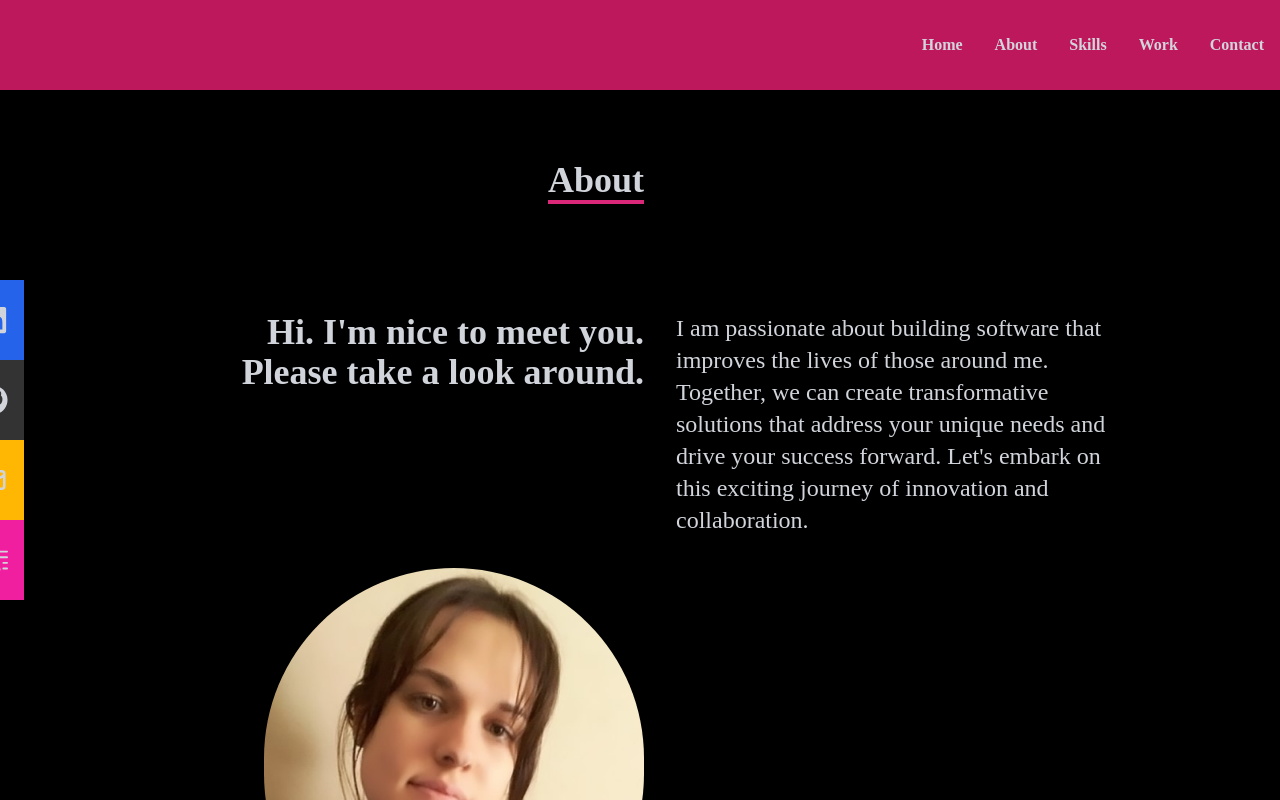
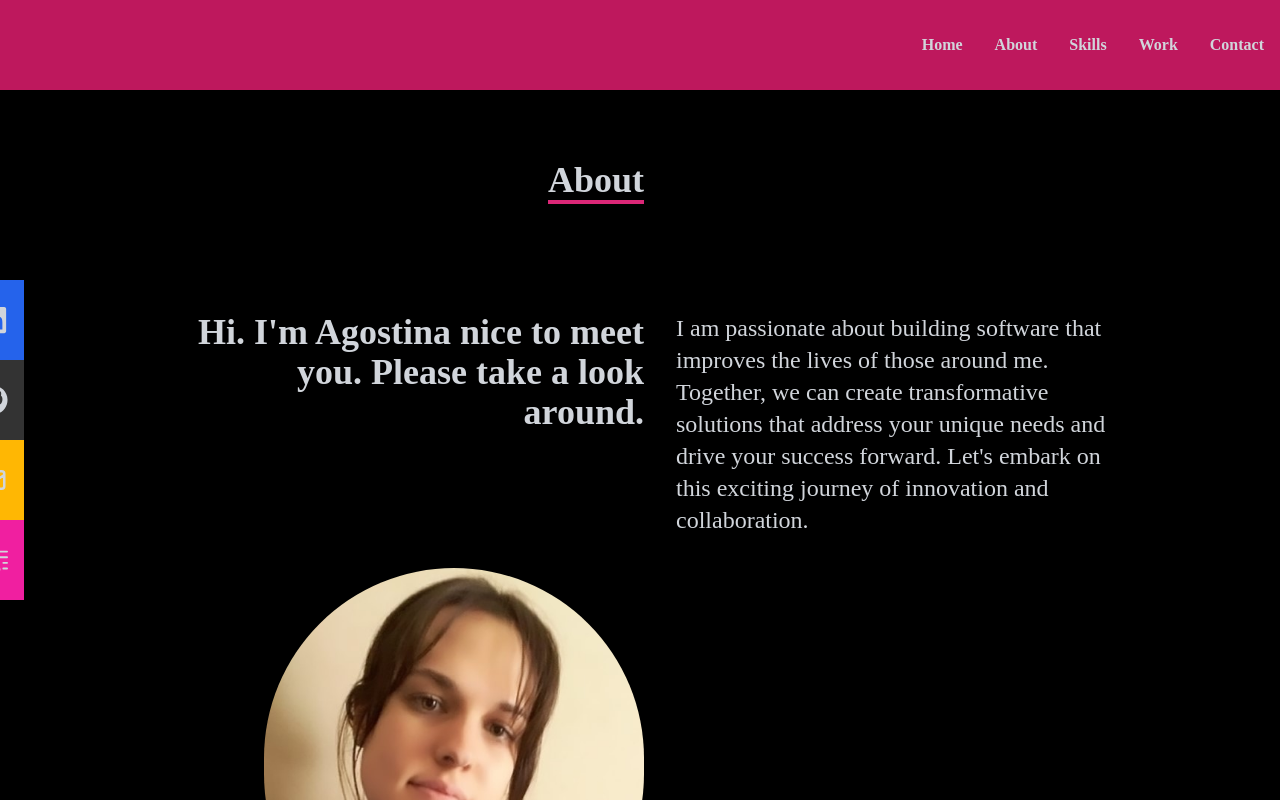
Before and after one commit to AgostinaBoris/portfolio, a React (Create React App) app: page /about in a window 1280 px wide. Shown: the top 800 px of the page. Built offline with nearby package versions, Linux system fonts and the light colour scheme.

Commit message:
cambie componente about

```diff
--- a/src/components/About.jsx
+++ b/src/components/About.jsx
@@ -1,37 +1,6 @@
 import React from "react";
 import YO from '../assets/yop.jpg';
 
-
-// function About() {
-//   return (
-//     <div name="about" className="w-full h-full pt-20 bg-black text-gray-300">
-//       <div className="flex flex-col justify-center items-center w-full h-full">
-//         <div className="max-w-[1000px] w-full grid grid-cols-2 gap-8">
-//           <div className="sm:text-right mt-20 pb-8 pl-4">
-//             <p className="text-4xl font-bold inline border-b-4 border-pink-600">
-//               About
-//         </p>
-//           </div>
-//     </div>
-//     <div className="max-w-[1400px] w-full grid sm:grid-cols-2 py-20 gap-8 px-4">
-//         <div className="sm:text-right text-4xl font-bold">
-//             <p>Hi. I'm Agostina, nice to meet you. Please take a look around.</p>
-//         </div>
-//         <div>
-//             <p className="text-2xl">I am passionate about building software that improves the lives of those around me. Together, we can create transformative solutions that address your unique needs and drive your success forward. Let's embark on this exciting journey of innovation and collaboration.
-//             </p>
-//         </div>
-//         <div className="grid sm:grid-cols-1 w-full h-full justify-center items-center  pl-20">
-//           <img src={YO} width={360} height={480} alt="/" className="rounded-full"></img>
-//         </div>
-//     </div>
-//     </div>
-//     </div>
-//   );
-// }
-
-
-// export default About;
 
 function About() {
   return (
@@ -46,7 +15,7 @@
         </div>
         <div className="max-w-[1400px] w-full grid sm:grid-cols-2 py-20 gap-8 px-4">
           <div className="sm:text-right text-4xl font-bold">
-            <p>Hi. I'm nice to meet you. Please take a look around.</p>
+            <p>Hi. I'm Agostina nice to meet you. Please take a look around.</p>
           </div>
           <div>
             <p className="text-2xl">
```
